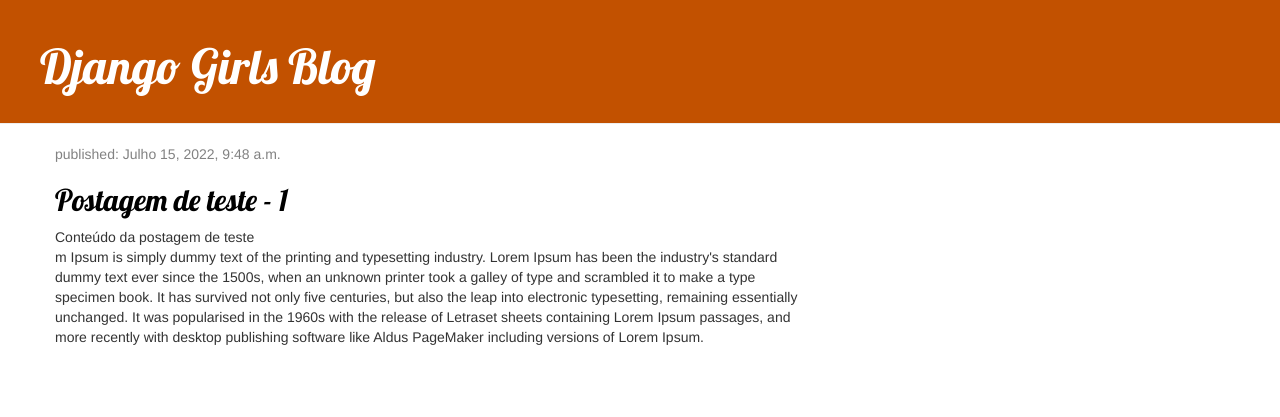
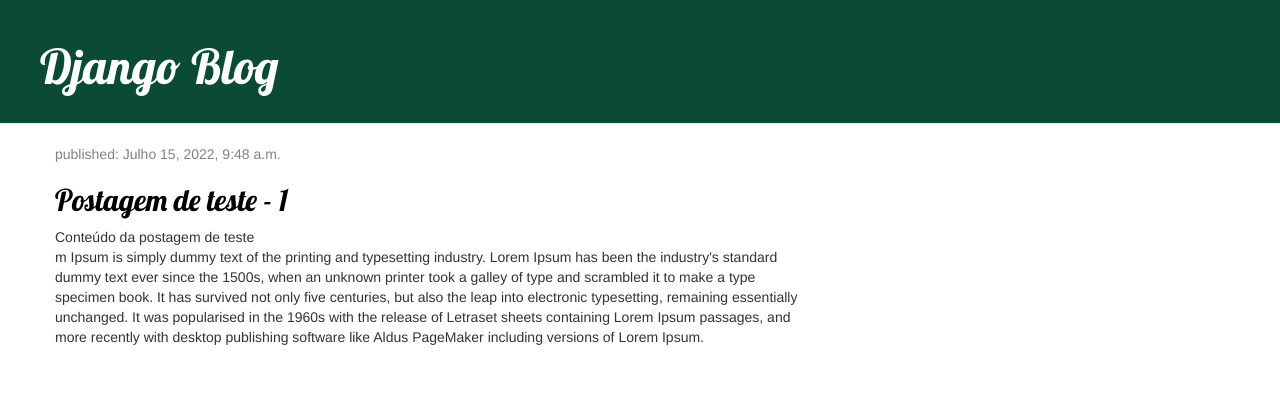
Before and after one commit to Caiohh/Python-Django, a Django app: page / in a window 1280 px wide. Shown: the top 417 px of the page. Run offline with Django 3.2, Linux system fonts and the light colour scheme; data comes from the database, SQL or seed files in the repository; some libraries are stand-ins or nearby versions.

Commit message:
style changes 2

```diff
--- a/blog/static/css/blog.css
+++ b/blog/static/css/blog.css
@@ -1,5 +1,5 @@
 .page-header {
-    background-color: #C25100;
+    background-color: #0C4B33;
     margin-top: 0;
     padding: 20px 20px 20px 40px;
 }
--- a/blog/templates/blog/post_list.html
+++ b/blog/templates/blog/post_list.html
@@ -22,14 +22,15 @@
 
     <link rel="stylesheet" href="static/css/blog.css" />
 
-    <title>Blog Django Girls</title>
+    <title>Blog DjangoG</title>
   </head>
   <body>
     <div class="page-header">
-      <h1><a href="/">Django Girls Blog</a></h1>
+      <h1><a href="/">Django Blog</a></h1>
     </div>
 
-    {% comment %} <div class="post">
+    {% comment %}
+    <div class="post">
       {% for post in posts %}
       <div>
         <p>published: {{ post.published_date }}</p>
@@ -37,7 +38,8 @@
         <p>{{ post.text|linebreaksbr }}</p>
       </div>
       {% endfor %}
-    </div> {% endcomment %}
+    </div>
+    {% endcomment %}
 
     <div class="content container">
       <div class="row">
@@ -54,6 +56,5 @@
         </div>
       </div>
     </div>
-
   </body>
 </html>
```
Lines whose indentation alone changed are shown as unchanged.
